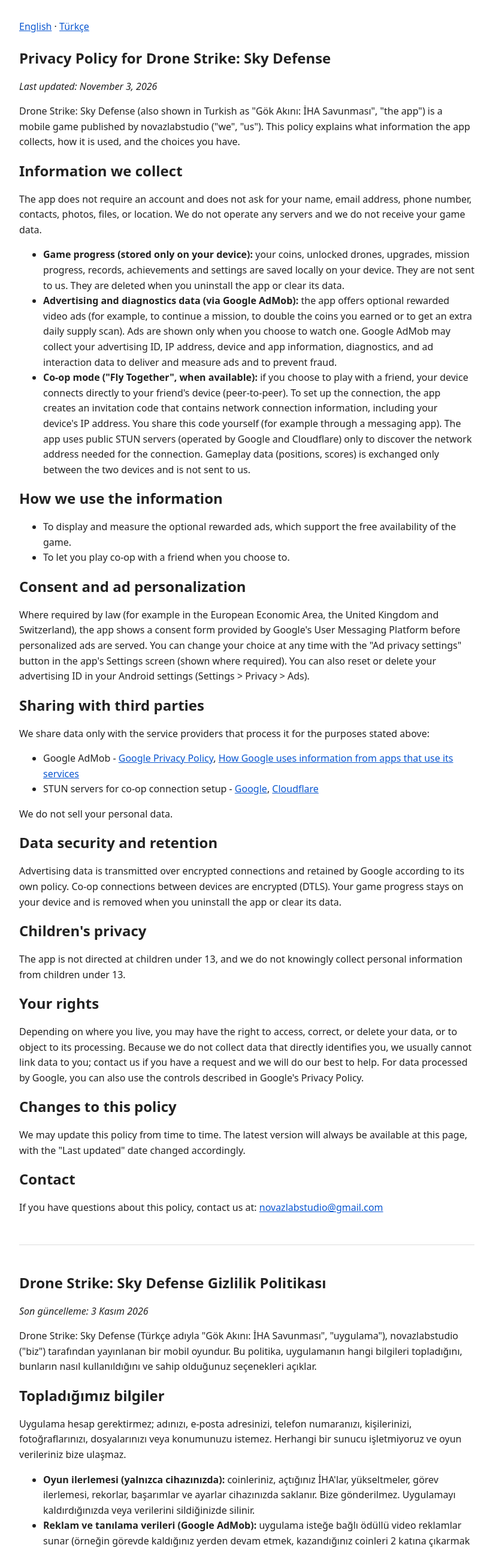
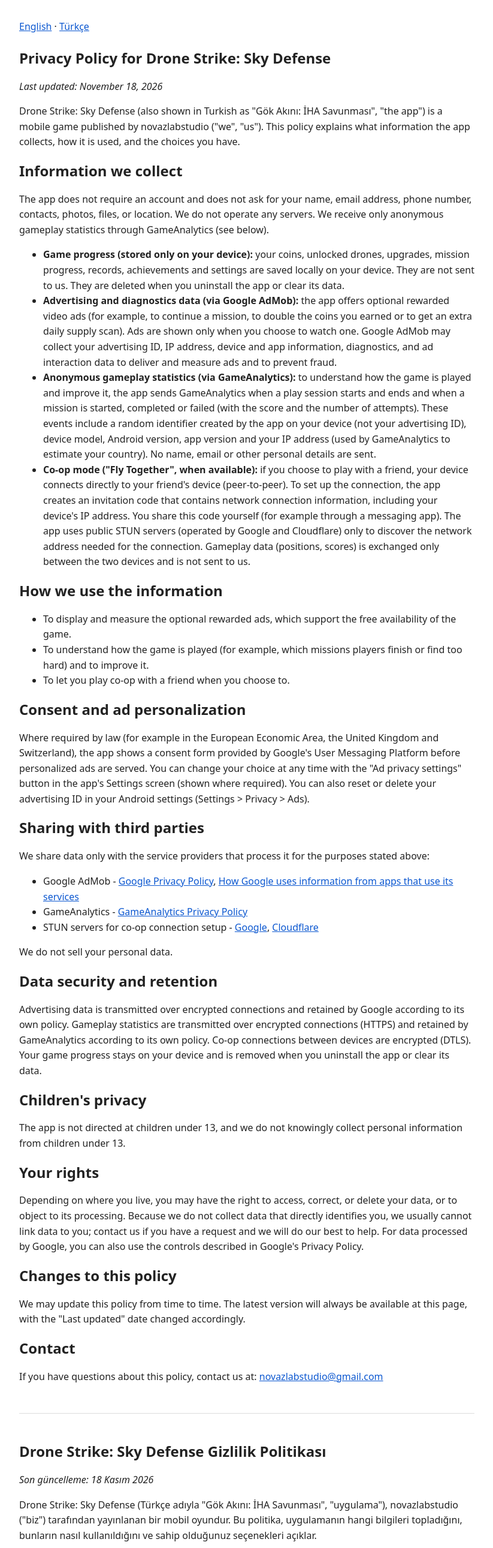
Before and after one commit to novazlabstudio/drone_strike_policy, a plain HTML site: page index.html in a window 1280 px wide. Shown: the top 2581 px of the page at 60% size, without its empty margins (228-1051 px from the left). Drawn offline with Linux system fonts and the light colour scheme.

Commit message:
Gizlilik politikası: GameAnalytics (anonim oyun istatistikleri) eklendi — 18 Kasım 2026
Co-Authored-By: Claude Opus 5.5 <noreply@anthropic.com>

```diff
--- a/index.html
+++ b/index.html
@@ -17,20 +17,22 @@
 
 <section id="en">
 <h1>Privacy Policy for Drone Strike: Sky Defense</h1>
-<p><em>Last updated: November 3, 2026</em></p>
+<p><em>Last updated: November 18, 2026</em></p>
 <p>Drone Strike: Sky Defense (also shown in Turkish as "Gök Akını: İHA Savunması", "the app") is a mobile game published by novazlabstudio ("we", "us"). This policy explains what information the app collects, how it is used, and the choices you have.</p>
 
 <h2>Information we collect</h2>
-<p>The app does not require an account and does not ask for your name, email address, phone number, contacts, photos, files, or location. We do not operate any servers and we do not receive your game data.</p>
+<p>The app does not require an account and does not ask for your name, email address, phone number, contacts, photos, files, or location. We do not operate any servers. We receive only anonymous gameplay statistics through GameAnalytics (see below).</p>
 <ul>
   <li><strong>Game progress (stored only on your device):</strong> your coins, unlocked drones, upgrades, mission progress, records, achievements and settings are saved locally on your device. They are not sent to us. They are deleted when you uninstall the app or clear its data.</li>
   <li><strong>Advertising and diagnostics data (via Google AdMob):</strong> the app offers optional rewarded video ads (for example, to continue a mission, to double the coins you earned or to get an extra daily supply scan). Ads are shown only when you choose to watch one. Google AdMob may collect your advertising ID, IP address, device and app information, diagnostics, and ad interaction data to deliver and measure ads and to prevent fraud.</li>
+  <li><strong>Anonymous gameplay statistics (via GameAnalytics):</strong> to understand how the game is played and improve it, the app sends GameAnalytics when a play session starts and ends and when a mission is started, completed or failed (with the score and the number of attempts). These events include a random identifier created by the app on your device (not your advertising ID), device model, Android version, app version and your IP address (used by GameAnalytics to estimate your country). No name, email or other personal details are sent.</li>
   <li><strong>Co-op mode ("Fly Together", when available):</strong> if you choose to play with a friend, your device connects directly to your friend's device (peer-to-peer). To set up the connection, the app creates an invitation code that contains network connection information, including your device's IP address. You share this code yourself (for example through a messaging app). The app uses public STUN servers (operated by Google and Cloudflare) only to discover the network address needed for the connection. Gameplay data (positions, scores) is exchanged only between the two devices and is not sent to us.</li>
 </ul>
 
 <h2>How we use the information</h2>
 <ul>
   <li>To display and measure the optional rewarded ads, which support the free availability of the game.</li>
+  <li>To understand how the game is played (for example, which missions players finish or find too hard) and to improve it.</li>
   <li>To let you play co-op with a friend when you choose to.</li>
 </ul>
 
@@ -41,12 +43,13 @@
 <p>We share data only with the service providers that process it for the purposes stated above:</p>
 <ul>
   <li>Google AdMob - <a href="https://policies.google.com/privacy">Google Privacy Policy</a>, <a href="https://policies.google.com/technologies/partner-sites">How Google uses information from apps that use its services</a></li>
+  <li>GameAnalytics - <a href="https://gameanalytics.com/privacy">GameAnalytics Privacy Policy</a></li>
   <li>STUN servers for co-op connection setup - <a href="https://policies.google.com/privacy">Google</a>, <a href="https://www.cloudflare.com/privacypolicy/">Cloudflare</a></li>
 </ul>
 <p>We do not sell your personal data.</p>
 
 <h2>Data security and retention</h2>
-<p>Advertising data is transmitted over encrypted connections and retained by Google according to its own policy. Co-op connections between devices are encrypted (DTLS). Your game progress stays on your device and is removed when you uninstall the app or clear its data.</p>
+<p>Advertising data is transmitted over encrypted connections and retained by Google according to its own policy. Gameplay statistics are transmitted over encrypted connections (HTTPS) and retained by GameAnalytics according to its own policy. Co-op connections between devices are encrypted (DTLS). Your game progress stays on your device and is removed when you uninstall the app or clear its data.</p>
 
 <h2>Children's privacy</h2>
 <p>The app is not directed at children under 13, and we do not knowingly collect personal information from children under 13.</p>
@@ -65,20 +68,22 @@
 
 <section id="tr" lang="tr">
 <h1>Drone Strike: Sky Defense Gizlilik Politikası</h1>
-<p><em>Son güncelleme: 3 Kasım 2026</em></p>
+<p><em>Son güncelleme: 18 Kasım 2026</em></p>
 <p>Drone Strike: Sky Defense (Türkçe adıyla "Gök Akını: İHA Savunması", "uygulama"), novazlabstudio ("biz") tarafından yayınlanan bir mobil oyundur. Bu politika, uygulamanın hangi bilgileri topladığını, bunların nasıl kullanıldığını ve sahip olduğunuz seçenekleri açıklar.</p>
 
 <h2>Topladığımız bilgiler</h2>
-<p>Uygulama hesap gerektirmez; adınızı, e-posta adresinizi, telefon numaranızı, kişilerinizi, fotoğraflarınızı, dosyalarınızı veya konumunuzu istemez. Herhangi bir sunucu işletmiyoruz ve oyun verileriniz bize ulaşmaz.</p>
+<p>Uygulama hesap gerektirmez; adınızı, e-posta adresinizi, telefon numaranızı, kişilerinizi, fotoğraflarınızı, dosyalarınızı veya konumunuzu istemez. Herhangi bir sunucu işletmiyoruz. Yalnızca GameAnalytics üzerinden anonim oyun istatistikleri alıyoruz (aşağıya bakın).</p>
 <ul>
   <li><strong>Oyun ilerlemesi (yalnızca cihazınızda):</strong> coinleriniz, açtığınız İHA'lar, yükseltmeler, görev ilerlemesi, rekorlar, başarımlar ve ayarlar cihazınızda saklanır. Bize gönderilmez. Uygulamayı kaldırdığınızda veya verilerini sildiğinizde silinir.</li>
   <li><strong>Reklam ve tanılama verileri (Google AdMob):</strong> uygulama isteğe bağlı ödüllü video reklamlar sunar (örneğin görevde kaldığınız yerden devam etmek, kazandığınız coinleri 2 katına çıkarmak ya da ek günlük ikmal taraması için). Reklam yalnızca siz izlemeyi seçerseniz gösterilir. Google AdMob; reklamları göstermek, ölçmek ve dolandırıcılığı önlemek için reklam kimliğinizi, IP adresinizi, cihaz ve uygulama bilgilerini, tanılama verilerini ve reklam etkileşim verilerini toplayabilir.</li>
+  <li><strong>Anonim oyun istatistikleri (GameAnalytics):</strong> oyunun nasıl oynandığını anlamak ve geliştirmek için uygulama GameAnalytics'e oyun oturumunun başladığını ve bittiğini, bir görevin başladığını, kazanıldığını veya kaybedildiğini (puan ve deneme sayısıyla) gönderir. Bu olaylar, uygulamanın cihazınızda oluşturduğu rastgele bir kimliği (reklam kimliğiniz değil), cihaz modelini, Android sürümünü, uygulama sürümünü ve IP adresinizi (GameAnalytics ülkenizi tahmin etmek için kullanır) içerir. Ad, e-posta veya başka kişisel bilgi gönderilmez.</li>
   <li><strong>Birlikte Uç (iki kişilik mod, kullanılabildiğinde):</strong> bir arkadaşınızla oynamayı seçerseniz cihazınız arkadaşınızın cihazına doğrudan bağlanır (eşler arası). Bağlantıyı kurmak için uygulama, cihazınızın IP adresi dahil ağ bağlantı bilgilerini içeren bir davet kodu oluşturur. Bu kodu siz paylaşırsınız (örneğin bir mesajlaşma uygulamasıyla). Uygulama, bağlantı için gereken ağ adresini bulmak amacıyla yalnızca herkese açık STUN sunucularını (Google ve Cloudflare) kullanır. Oyun verileri (konumlar, puanlar) yalnızca iki cihaz arasında paylaşılır, bize gönderilmez.</li>
 </ul>
 
 <h2>Bilgileri nasıl kullanıyoruz</h2>
 <ul>
   <li>Oyunun ücretsiz kalmasını destekleyen isteğe bağlı ödüllü reklamları göstermek ve ölçmek için.</li>
+  <li>Oyunun nasıl oynandığını anlamak (örneğin oyuncuların hangi görevleri bitirdiği veya zor bulduğu) ve oyunu geliştirmek için.</li>
   <li>Siz isterseniz arkadaşınızla birlikte oynayabilmeniz için.</li>
 </ul>
 
@@ -89,12 +94,13 @@
 <p>Verileri yalnızca yukarıdaki amaçlarla işleyen hizmet sağlayıcılarla paylaşırız:</p>
 <ul>
   <li>Google AdMob - <a href="https://policies.google.com/privacy">Google Gizlilik Politikası</a>, <a href="https://policies.google.com/technologies/partner-sites">Google, hizmetlerini kullanan uygulamalardan gelen bilgileri nasıl kullanır</a></li>
+  <li>GameAnalytics - <a href="https://gameanalytics.com/privacy">GameAnalytics Gizlilik Politikası</a></li>
   <li>Birlikte Uç bağlantısı için STUN sunucuları - <a href="https://policies.google.com/privacy">Google</a>, <a href="https://www.cloudflare.com/privacypolicy/">Cloudflare</a></li>
 </ul>
 <p>Kişisel verilerinizi satmıyoruz.</p>
 
 <h2>Veri güvenliği ve saklama</h2>
-<p>Reklam verileri şifreli bağlantılarla iletilir ve Google tarafından kendi politikasına göre saklanır. Birlikte Uç'ta cihazlar arası bağlantı şifrelidir (DTLS). Oyun ilerlemeniz cihazınızda kalır ve uygulamayı kaldırdığınızda veya verilerini sildiğinizde silinir.</p>
+<p>Reklam verileri şifreli bağlantılarla iletilir ve Google tarafından kendi politikasına göre saklanır. Oyun istatistikleri şifreli bağlantıyla (HTTPS) iletilir ve GameAnalytics tarafından kendi politikasına göre saklanır. Birlikte Uç'ta cihazlar arası bağlantı şifrelidir (DTLS). Oyun ilerlemeniz cihazınızda kalır ve uygulamayı kaldırdığınızda veya verilerini sildiğinizde silinir.</p>
 
 <h2>Çocukların gizliliği</h2>
 <p>Uygulama 13 yaşından küçük çocuklara yönelik değildir ve 13 yaşından küçük çocuklardan bilerek kişisel bilgi toplamayız.</p>
```
